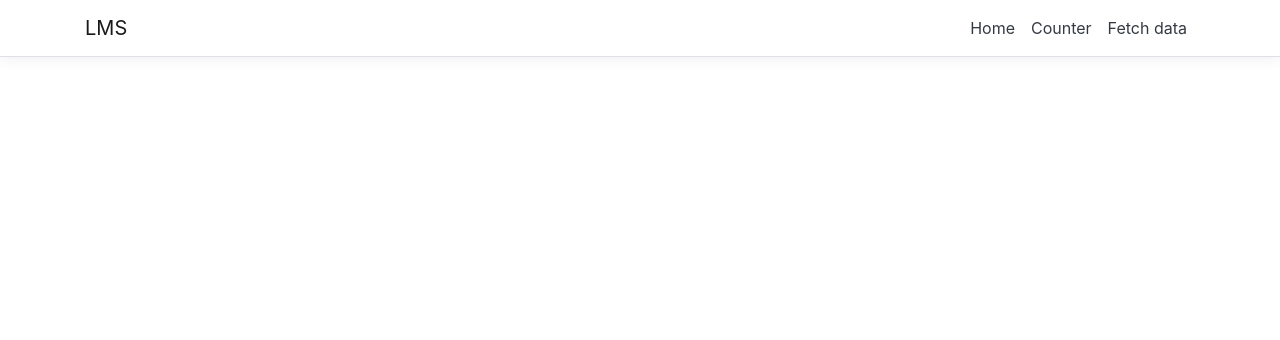
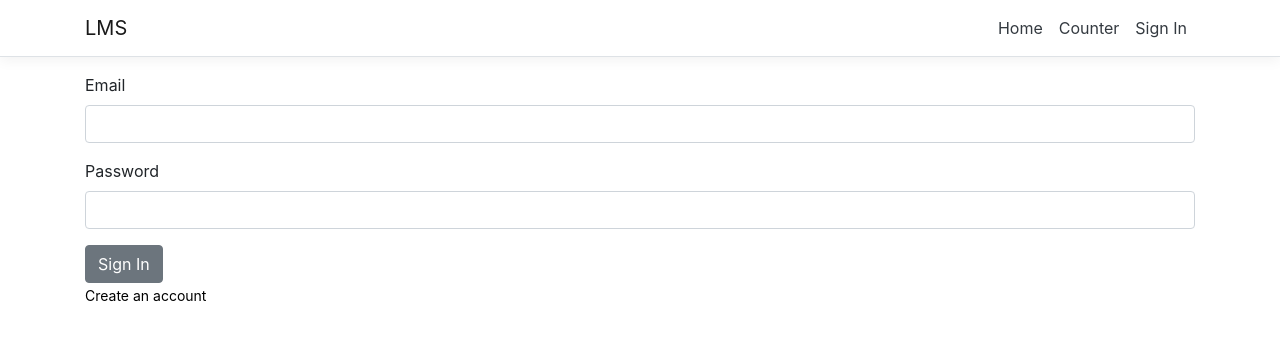
Before and after one commit to tnyv/elearning, a React (Create React App) app in the folder ClientApp/: page /sign-in in a window 1280 px wide. Shown: the top 340 px of the page. Built offline with nearby package versions, Linux system fonts and the light colour scheme.

Commit message:
Drafted sign-in page

```diff
--- a/ClientApp/package.json
+++ b/ClientApp/package.json
@@ -4,7 +4,7 @@
   "private": true,
   "dependencies": {
     "bootstrap": "^4.1.3",
-    "jquery": "^3.4.1",
+    "jquery": "^3.5.1",
     "merge": "^1.2.1",
     "oidc-client": "^1.9.0",
     "react": "^16.0.0",
--- a/ClientApp/src/App.js
+++ b/ClientApp/src/App.js
@@ -4,18 +4,19 @@ import { Layout } from './components/Layout';
 import { Home } from './components/Home';
 import { FetchData } from './components/FetchData';
 import { Counter } from './components/Counter';
+import SignInScreen from './screens/SignInScreen';
 
 import './custom.css'
 
 export default class App extends Component {
   static displayName = App.name;
 
-  render () {
+  render() {
     return (
       <Layout>
         <Route exact path='/' component={Home} />
         <Route path='/counter' component={Counter} />
-        <Route path='/fetch-data' component={FetchData} />
+        <Route path='/sign-in' component={SignInScreen} />
       </Layout>
     );
   }
--- a/ClientApp/src/components/NavMenu.js
+++ b/ClientApp/src/components/NavMenu.js
@@ -37,7 +37,7 @@ export class NavMenu extends Component {
                   <NavLink tag={Link} className="text-dark" to="/counter">Counter</NavLink>
                 </NavItem>
                 <NavItem>
-                  <NavLink tag={Link} className="text-dark" to="/fetch-data">Fetch data</NavLink>
+                  <NavLink tag={Link} className="text-dark" to="/sign-in">Sign In</NavLink>
                 </NavItem>
               </ul>
             </Collapse>
--- /dev/null
+++ b/ClientApp/src/screens/SignInScreen.js
@@ -0,0 +1,30 @@
+import React from 'react';
+import { Button, Form, FormGroup, Label, Input, FormText } from 'reactstrap';
+
+const SignInScreen = (props) => {
+    return (
+        <div>
+            <Form>
+                <FormGroup>
+                    <Label for="Email">Email</Label>
+                    <Input type="email" name="email" id="emailSignIn" />
+                </FormGroup>
+                <FormGroup>
+                    <Label for="Password">Password</Label>
+                    <Input type="password" name="password" id="pwSignIn" />
+                </FormGroup>
+                <Button>Sign In</Button>
+            </Form>
+            <a style={styles.createAccount} href="/">Create an account</a>
+        </div>
+
+    );
+}
+
+let styles = {
+    createAccount: {
+        color: 'black',
+        fontSize: '14px',
+    }
+}
+export default SignInScreen;
```
Also changed, not shown: 1 other file (tests, documents, lock files or other folders).
